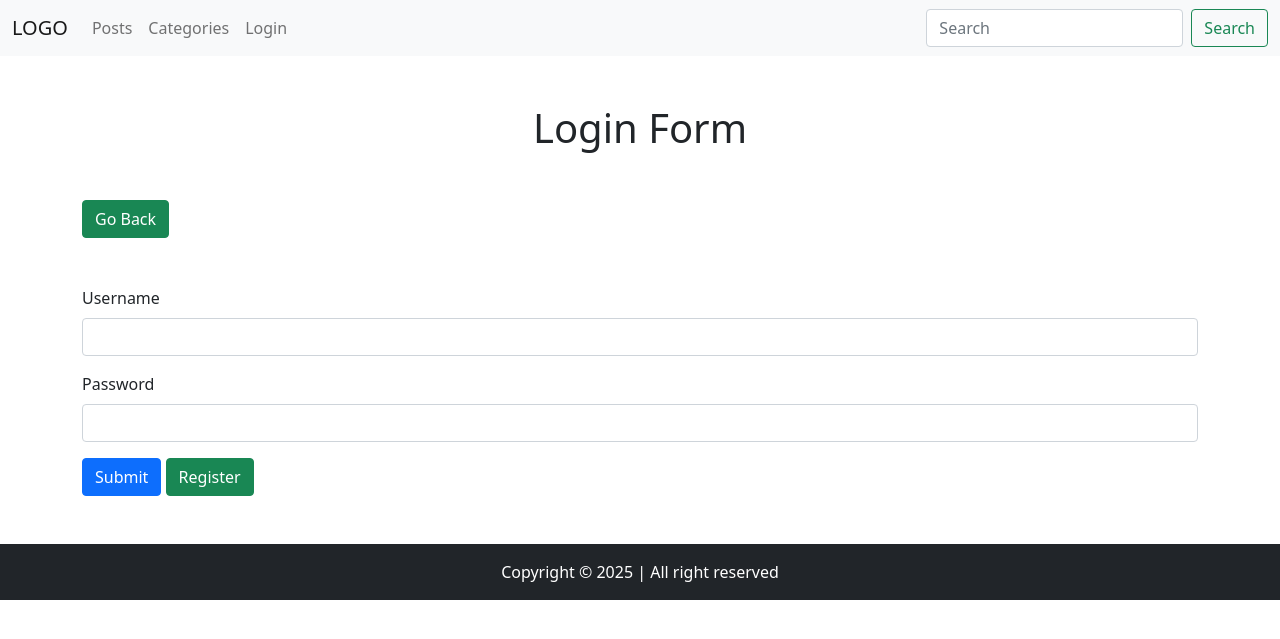
After one commit to DANIEL-AVEIRO/Module-2-Blog-T-W-T, a Django app: page /login/ in a window 1280 px wide. The commit adds this page. Shown: the top 639 px of the page. Run offline with Django 5.2, Linux system fonts and the light colour scheme.

Commit message:
login regsiter

```diff
--- a/app/views.py
+++ b/app/views.py
@@ -1,11 +1,23 @@
 from django.shortcuts import render, redirect
 from app.models import PostModel, CategoryModel
+from django.db.models import Q
+from django.contrib.auth import authenticate, login, logout
 
 # Create your views here.
 
 
 def index(request):
-    return render(request, "index.html")
+    search = request.GET.get("search")
+    posts = PostModel.objects.all().order_by("-created_at")
+    if search:
+        posts = posts.filter(
+            Q(title__icontains=search)
+            | Q(description__icontains=search)
+            | Q(category__name__icontains=search)
+        )
+    else:
+        posts = posts
+    return render(request, "index.html", {"posts": posts, "search": search})
 
 
 def post_list(request):
@@ -14,7 +26,7 @@ def post_list(request):
 
 
 def post_create(request):
-    categories = CategoryModel.objects.all()  # <=
+    categories = CategoryModel.objects.all()
     if request.method == "GET":
         return render(request, "post_create.html", {"categories": categories})  # <=
     if request.method == "POST":
@@ -72,6 +84,11 @@ def post_delete(request, pk):
         return redirect("/post/list/")
 
 
+def post_details(request, pk):
+    post = PostModel.objects.get(id=pk)
+    return render(request, "post_details.html", {"post": post})
+
+
 def category_list(request):
     categories = CategoryModel.objects.all()
     return render(request, "category_list.html", {"categories": categories})
@@ -106,3 +123,46 @@ def category_delete(request, pk):
     if request.method == "POST":
         category.delete()
         return redirect("/category/list/")
+
+
+def login_view(request):
+    if request.method == "GET":
+        if request.user.is_authenticated:
+            return redirect("/")
+        return render(request, "login.html")
+    if request.method == "POST":
+        username = request.POST.get("username")
+        password = request.POST.get("password")
+
+        user = authenticate(username=username, password=password)
+
+        # if user is not None:
+        if user:
+            login(request, user)
+            return redirect("/")
+        else:
+            return redirect("/login/")
+
+
+def logout_view(request):
+    logout(request)
+    return redirect("/login/")
+
+
+from django.contrib.auth.models import User
+
+
+def register(request):
+    if request.method == "GET":
+        return render(request, "register.html")
+    if request.method == "POST":
+        username = request.POST.get("username")
+        email = request.POST.get("email")
+        password = request.POST.get("password")
+
+        user = User.objects.create_user(
+            username=username, email=email, password=password
+        )
+        user.save()
+        # login(request, user)
+        return redirect("/login/")
--- a/blog/settings.py
+++ b/blog/settings.py
@@ -39,6 +39,7 @@ INSTALLED_APPS = [
     "django.contrib.sessions",
     "django.contrib.messages",
     "django.contrib.staticfiles",
+    "django.contrib.humanize",
     "app",
 ]
 
@@ -107,7 +108,7 @@ AUTH_PASSWORD_VALIDATORS = [
 
 LANGUAGE_CODE = "en-us"
 
-TIME_ZONE = "UTC"
+TIME_ZONE = "Asia/Yangon"
 
 USE_I18N = True
 
--- a/blog/urls.py
+++ b/blog/urls.py
@@ -28,8 +28,12 @@ urlpatterns = [
     path("post/create/", views.post_create),
     path("post/update/<int:pk>/", views.post_update),
     path("post/delete/<int:pk>/", views.post_delete),
+    path("post/details/<int:pk>/", views.post_details),
     path("category/list/", views.category_list),
     path("category/create/", views.category_create),
     path("category/update/<int:pk>/", views.category_update),
     path("category/delete/<int:pk>/", views.category_delete),
+    path("login/", views.login_view),
+    path("logout/", views.logout_view),
+    path("register/", views.register),
 ] + static(settings.MEDIA_URL, document_root=settings.MEDIA_ROOT)
--- a/templates/components/header.html
+++ b/templates/components/header.html
@@ -17,9 +17,20 @@
                     <a class="nav-link" href="/category/list/">Categories</a>
                 </li>
 
+                {% if request.user.is_authenticated %}
+                <li class="nav-item">
+                    <a class="nav-link" href="/logout/">Logout</a>
+                </li>
+                {% else %}
+                <li class="nav-item">
+                    <a class="nav-link" href="/login/">Login</a>
+                </li>
+                {% endif %}
+
             </ul>
             <form class="d-flex">
-                <input class="form-control me-2" type="search" placeholder="Search" aria-label="Search">
+                <input class="form-control me-2" name="search" value="{{ search }}" type="search" placeholder="Search"
+                    aria-label="Search">
                 <button class="btn btn-outline-success" type="submit">Search</button>
             </form>
         </div>
--- /dev/null
+++ b/templates/login.html
@@ -0,0 +1,26 @@
+{% extends 'components/base.html' %}
+
+{% block title %}Login{% endblock %}
+
+{% block body %}
+
+<h1 class="text-center mb-5">Login Form</h1>
+
+<a href="/" class="btn btn-success">Go Back</a>
+
+<form enctype="multipart/form-data" class="mt-5" method="POST" action="/login/">
+    {% csrf_token %}
+    <div class="mb-3">
+        <label class="form-label">Username</label>
+        <input name="username" type="text" class="form-control">
+    </div>
+    <div class="mb-3">
+        <label class="form-label">Password</label>
+        <input name="password" type="password" class="form-control">
+    </div>
+    <button type="submit" class="btn btn-primary">Submit</button>
+    <a href="/register/" class="btn btn-success">Register</a>
+</form>
+
+
+{% endblock %}
```
Also changed, not shown: templates/index.html (+14 -7 lines), templates/post_details.html (added, +31 -0 lines), templates/register.html (added, +29 -0 lines), db.sqlite3, media/posts/chickenpizza.jpg (added).
